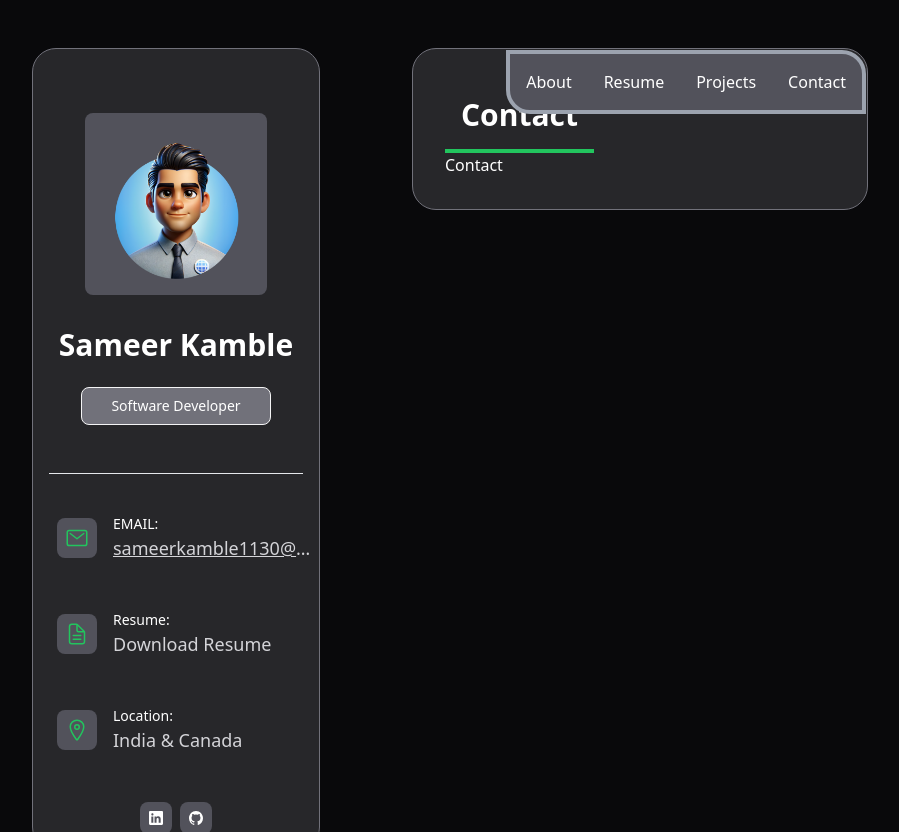
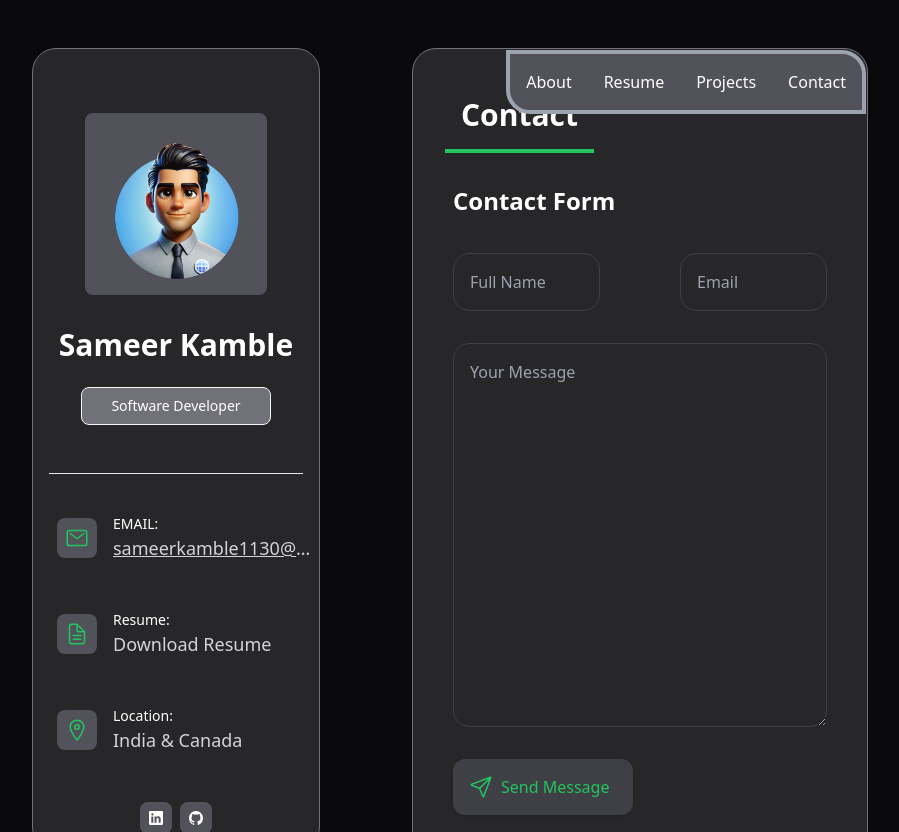
Before and after one commit to sameer1130/portfolio, a Next.js app: page / in a window 1280 px wide. Both pictures are taken after a click on the link "Contact". Shown: the whole page, without its empty margins (244-1143 px from the left). Built offline with nearby package versions, Linux system fonts and the light colour scheme.

Commit message:
added the contact page

```diff
--- a/components/Contact.tsx
+++ b/components/Contact.tsx
@@ -1,7 +1,76 @@
+import React from 'react';
+import { useForm, ValidationError } from '@formspree/react';
+import Plane from "../public/ion--paper-plane-outline.svg"
 
+export default function Contact() {
+  const [state, handleSubmit] = useForm("xvgondzk");
 
-export default function Card() {
-    return (
-        <div>Contact</div>
-    )
+  if (state.succeeded) {
+    return <p>Thanks for joining!</p>;
+  }
+
+  return (
+    <div className=" px-2 mt-8">
+      <h1 className="text-2xl font-bold mb-4">Contact Form</h1>
+      <form onSubmit={handleSubmit} className="space-y-4">
+        <div className='flex items-center w-full mr-8'>
+            <div className='mr-20 py-4'>
+                <label htmlFor="name" className="block text-sm font-medium text-gray-700 ">
+
+                </label>
+                <input
+                    id="name"
+                    type="name"
+                    name="name"
+                    placeholder='Full Name'
+                    className="mt-1 block w-full border border-zinc-700 rounded-2xl shadow-sm p-2 bg-zinc-800 px-4 w-96 py-4"
+                />
+                <ValidationError prefix="Name" field="name" errors={state.errors} />
+            </div>
+                <div>
+                    <label htmlFor="email" className="block text-sm font-medium text-gray-700">
+
+                    </label>
+                    <input
+                        id="email"
+                        type="email"
+                        name="email"
+                        placeholder='Email'
+                        className="mt-1 block w-full border border-zinc-700 rounded-2xl shadow-sm p-2 bg-zinc-800 px-4  w-96 py-4"
+                    />
+                    <ValidationError prefix="Email" field="email" errors={state.errors} />
+                </div>
+        </div>
+
+        <div>
+          <label htmlFor="message" className="block text-sm font-medium text-gray-700">
+
+          </label>
+          <textarea
+            id="message"
+            name="message"
+             placeholder='Your Message'
+            className="mt-1 block w-full border border-zinc-700 rounded-2xl shadow-sm p-2 bg-zinc-800 h-96 px-4 py-4"
+          />
+          <ValidationError prefix="Message" field="message" errors={state.errors} />
+        </div>
+        <div className='py-4 '>
+          <button
+            type="submit"
+            disabled={state.submitting}
+            className="bg-zinc-700 text-green-500 px-4 py-2 rounded-xl shadow hover:bg-zinc-600 disabled:opacity-50 "
+          >
+            <div className='flex justify-center py-2'>
+                <Plane className="text-green-500 w-6 h-6" />
+                <div className='mx-2'>
+
+                    Send Message
+                </div>
+            </div>
+
+          </button>
+        </div>
+      </form>
+    </div>
+  );
 }
```
Also changed, not shown: public/ion--paper-plane-outline.svg (added).
